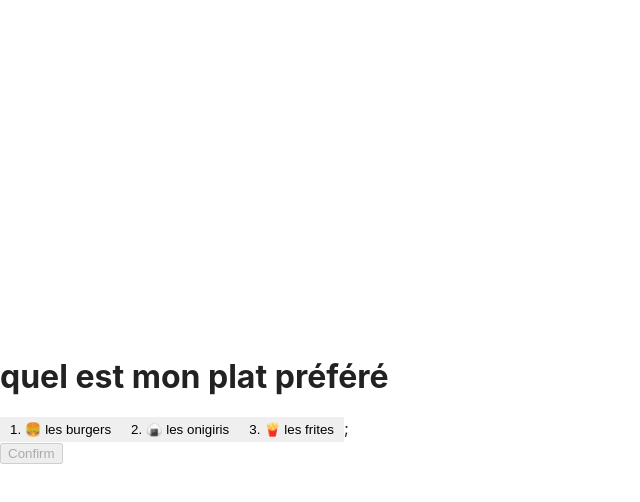
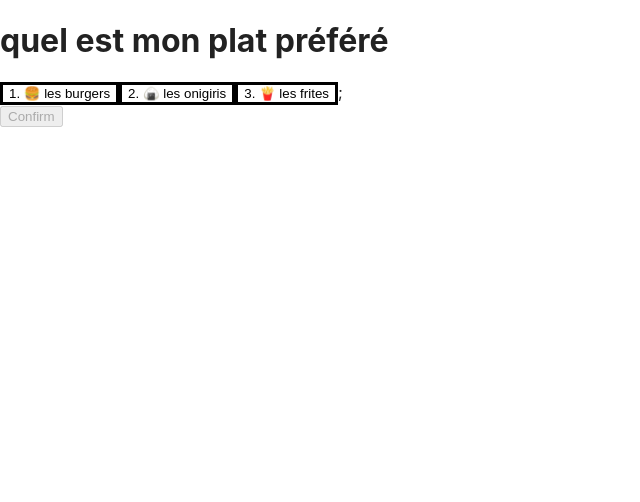
Before and after one commit to Sueysz/gen-quiz, a React (Vite) app: page /test in a window 1280 px wide. Shown: the top 502 px of the page, without its empty margins (0-640 px from the left). Built offline with nearby package versions, Linux system fonts and the light colour scheme.

Commit message:
cursor pointer and style for background color

```diff
--- a/src/pages/Quiz.css
+++ b/src/pages/Quiz.css
@@ -1,17 +1,27 @@
-html{
-    display: flex;
-    flex-direction: column;
-    justify-content: center;
+#main{
+    height: 100vh;
 }
-
 .answer{
-    background-color: #eeeeeeee;
-    border:4px solid transparent;
+    background-color: rgba(238, 238, 238, 0);
+    border:3px solid rgba(0, 0, 0, 1);
 
 }
 
 .answer.selected{
-    border: 4px solid blue;
+    border: 4px solid rgb(0, 0, 0);
+    background-color: black;
+    color: white;
+}
+
+#answers{
+    display: flex;
+    justify-content: center;
+    flex-direction: column;
+    gap: 20px;;
+    align-items: center;
+}
+#answers :hover{
+    cursor: pointer;
 }
 
 
@@ -28,18 +38,15 @@ html{
     border-radius: 5px;
 }
 
-#answers{
-    display: flex;
-    justify-content: center;
-    flex-direction: column;
-    gap: 20px;;
-    align-items: center
-}
+
 
 #confirm{
     display: flex;
     justify-content: center;
 }
+#confirm :hover{
+    cursor: pointer;
+}
 
 #title{
     display: flex;
```
